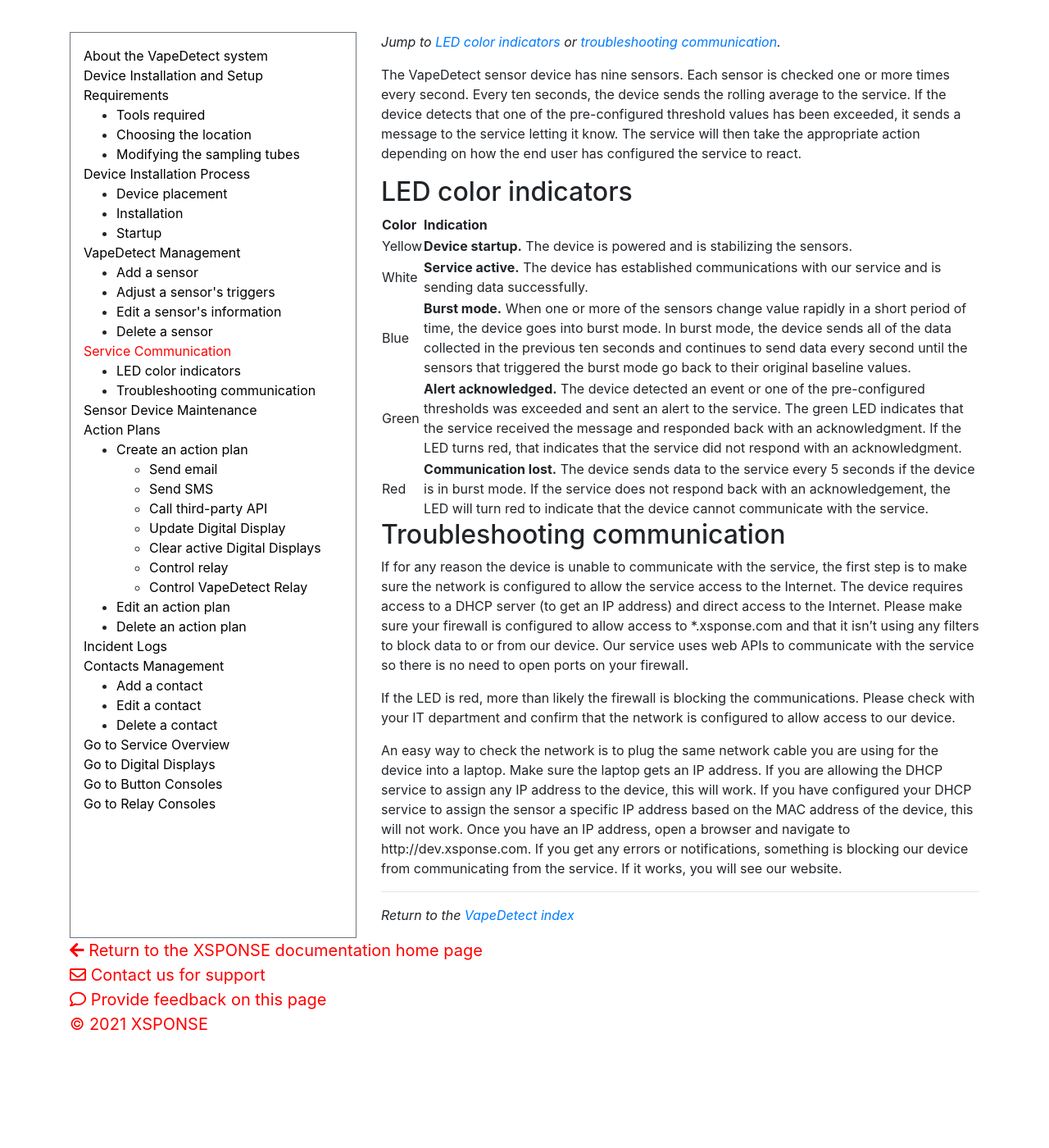
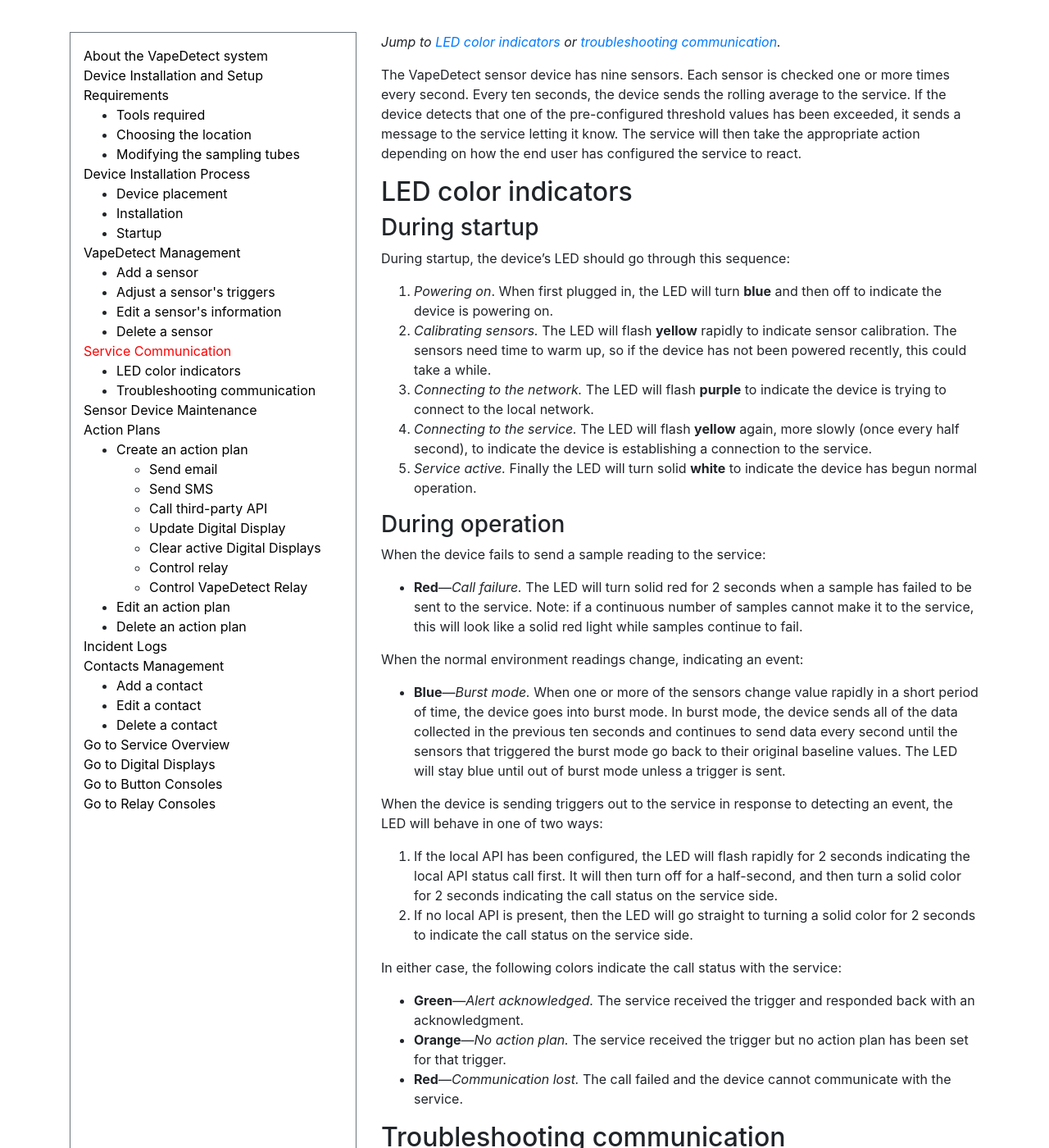
Before and after one commit to NrsSystems/docs, a Jekyll site: the page built from vape-detect/sensor-device-communication.md, in a window 1280 px wide and 1400 px high, scrolled down 280 px. Shown: the whole window at 82% size. Built offline with Jekyll 4.4.1, drawn with Linux system fonts in a browser that asks for light colours; our own code applies the rules of GitHub Pages for plain Markdown files; before the commit the page ends 1560 px from its top, so only the background shows below that.

Commit message:
Update sensor-device-communication.md
Revised with April updates from John

```diff
--- a/vape-detect/sensor-device-communication.md
+++ b/vape-detect/sensor-device-communication.md
@@ -8,14 +8,30 @@ The VapeDetect sensor device has nine sensors. Each sensor is checked one or mor
 
 ## LED color indicators
 
-| Color | Indication |
-| --- | --- |
-| Yellow | **Device startup.** The device is powered and is stabilizing the sensors. |
-| White | **Service active.** The device has established communications with our service and is sending data successfully. |
-| Blue | **Burst mode.** When one or more of the sensors change value rapidly in a short period of time, the device goes into burst mode. In burst mode, the device sends all of the data collected in the previous ten seconds and continues to send data every second until the sensors that triggered the burst mode go back to their original baseline values. |
-| Green | **Alert acknowledged.** The device detected an event or one of the pre-configured thresholds was exceeded and sent an alert to the service. The green LED indicates that the service received the message and responded back with an acknowledgment. If the LED turns red, that indicates that the service did not respond with an acknowledgment. |
-| Red | **Communication lost.** The device sends data to the service every 5 seconds if the device is in burst mode. If the service does not respond back with an acknowledgement, the LED will turn red to indicate that the device cannot communicate with the service. |
+### During startup
+During startup, the device's LED should go through this sequence:
 
+1. *Powering on*. When first plugged in, the LED will turn **blue** and then off to indicate the device is powering on.
+2. *Calibrating sensors.* The LED will flash **yellow** rapidly to indicate sensor calibration. The sensors need time to warm up, so if the device has not been powered recently, this could take a while.
+3. *Connecting to the network.* The LED will flash **purple** to indicate the device is trying to connect to the local network.
+4. *Connecting to the service.* The LED will flash **yellow** again, more slowly (once every half second), to indicate the device is establishing a connection to the service.
+5. *Service active.* Finally the LED will turn solid **white** to indicate the device has begun normal operation.
+
+### During operation
+When the device fails to send a sample reading to the service:
+- **Red**—*Call failure.* The LED will turn solid red for 2 seconds when a sample has failed to be sent to the service. Note: if a continuous number of samples cannot make it to the service, this will look like a solid red light while samples continue to fail.
+
+When the normal environment readings change, indicating an event:
+- **Blue**—*Burst mode.* When one or more of the sensors change value rapidly in a short period of time, the device goes into burst mode. In burst mode, the device sends all of the data collected in the previous ten seconds and continues to send data every second until the sensors that triggered the burst mode go back to their original baseline values. The LED will stay blue until out of burst mode unless a trigger is sent.
+
+When the device is sending triggers out to the service in response to detecting an event, the LED will behave in one of two ways:
+1. If the local API has been configured, the LED will flash rapidly for 2 seconds indicating the local API status call first. It will then turn off for a half-second, and then turn a solid color for 2 seconds indicating the call status on the service side.
+2. If no local API is present, then the LED will go straight to turning a solid color for 2 seconds to indicate the call status on the service side.
+
+In either case, the following colors indicate the call status with the service:
+- **Green**—*Alert acknowledged.* The service received the trigger and responded back with an acknowledgment.
+- **Orange**—*No action plan.* The service received the trigger but no action plan has been set for that trigger.
+- **Red**—*Communication lost.* The call failed and the device cannot communicate with the service.
 
 ## Troubleshooting communication
 
```
